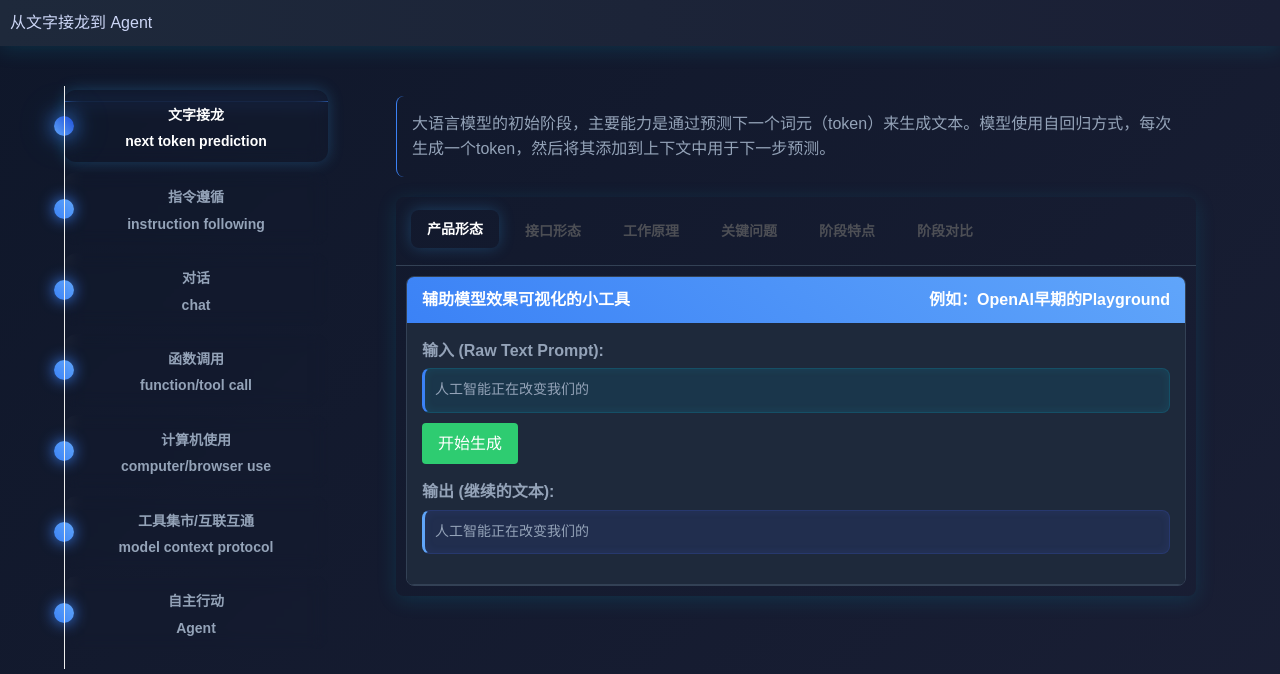
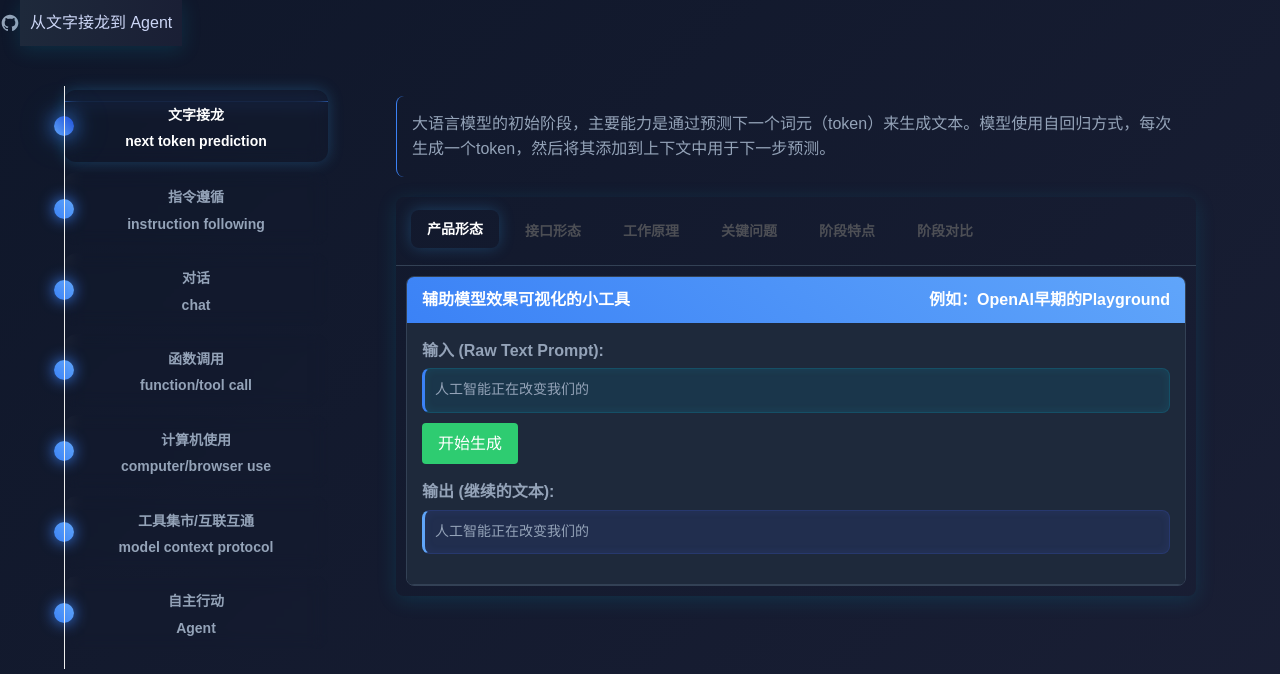
Before and after one commit to nil4u/next-token-prediction-to-agent, a plain HTML site: page index.html in a window 1280 px wide. Drawn offline with nearby package versions, Linux system fonts and the light colour scheme.

Commit message:
Update index.html
add source link

```diff
--- a/index.html
+++ b/index.html
@@ -21,7 +21,11 @@
   </head>
 
   <body>
-    <h1>从文字接龙到 Agent</h1>
+    <div class="flex flex-row items-center">
+      <a target="_blank" rel="noopener noreferrer" href="https://github.com/nil4u/next-token-prediction-to-agent"><svg viewBox="0 0 24 24" xmlns="http://www.w3.org/2000/svg" width="24" height="24" fill="currentColor" class="remixicon w-5 h-5 text-text-tertiary"><path d="M12.001 2C6.47598 2 2.00098 6.475 2.00098 12C2.00098 16.425 4.86348 20.1625 8.83848 21.4875C9.33848 21.575 9.52598 21.275 9.52598 21.0125C9.52598 20.775 9.51348 19.9875 9.51348 19.15C7.00098 19.6125 6.35098 18.5375 6.15098 17.975C6.03848 17.6875 5.55098 16.8 5.12598 16.5625C4.77598 16.375 4.27598 15.9125 5.11348 15.9C5.90098 15.8875 6.46348 16.625 6.65098 16.925C7.55098 18.4375 8.98848 18.0125 9.56348 17.75C9.65098 17.1 9.91348 16.6625 10.201 16.4125C7.97598 16.1625 5.65098 15.3 5.65098 11.475C5.65098 10.3875 6.03848 9.4875 6.67598 8.7875C6.57598 8.5375 6.22598 7.5125 6.77598 6.1375C6.77598 6.1375 7.61348 5.875 9.52598 7.1625C10.326 6.9375 11.176 6.825 12.026 6.825C12.876 6.825 13.726 6.9375 14.526 7.1625C16.4385 5.8625 17.276 6.1375 17.276 6.1375C17.826 7.5125 17.476 8.5375 17.376 8.7875C18.0135 9.4875 18.401 10.375 18.401 11.475C18.401 15.3125 16.0635 16.1625 13.8385 16.4125C14.201 16.725 14.5135 17.325 14.5135 18.2625C14.5135 19.6 14.501 20.675 14.501 21.0125C14.501 21.275 14.6885 21.5875 15.1885 21.4875C19.259 20.1133 21.9999 16.2963 22.001 12C22.001 6.475 17.526 2 12.001 2Z"></path></svg></a>
+      <h1>从文字接龙到 Agent</h1>
+    </div>
+
     <div class="container page-layout">
       <div class="timeline-container">
         <div class="timeline vertical">
```
